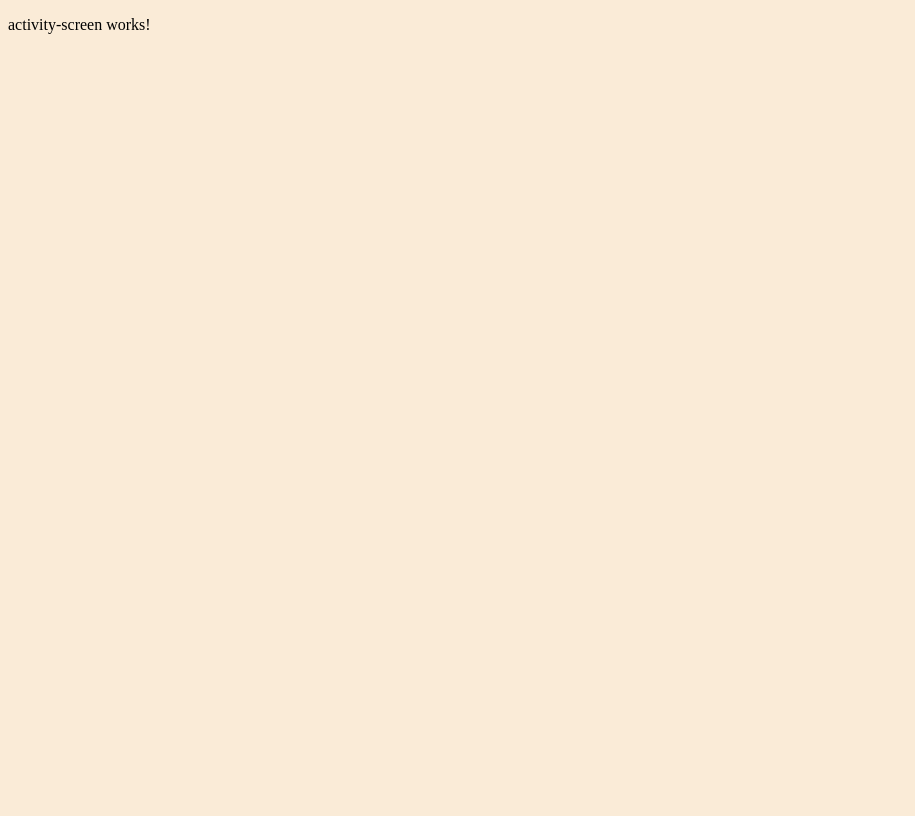
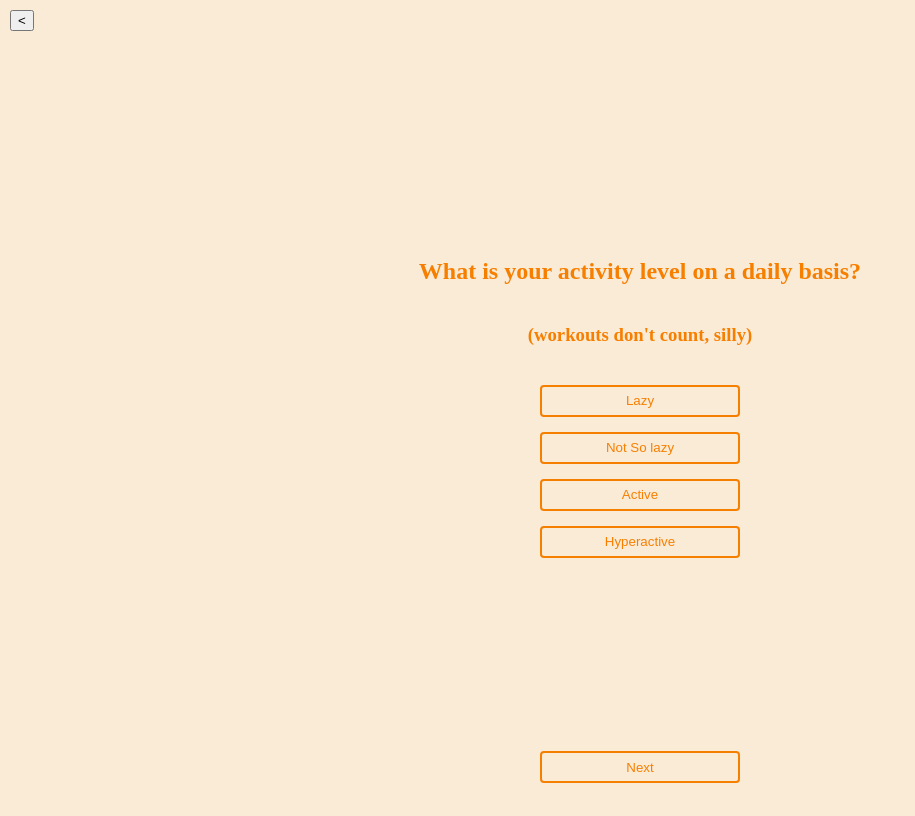
Before and after one commit to madspecco/gymcrab, an Angular app in the folder ui/: page /activity-screen in a window 1280 px wide. Shown: the whole page, without its empty margins (0-915 px from the left). Built offline with nearby package versions, Linux system fonts and the light colour scheme.

Commit message:
styled activity-screen
basic styling with respect to the color scheme

```diff
--- a/ui/src/app/activity-screen/activity-screen.component.css
+++ b/ui/src/app/activity-screen/activity-screen.component.css
@@ -0,0 +1,46 @@
+.selection-div {
+  display: flex;
+  flex-direction: column;
+  align-items: center;
+  justify-content: center;
+  height: 100vh;
+  background-color: antiquewhite;
+  border: none;
+}
+
+h2, h3 {
+  color: #f77f00;
+}
+
+#back-button {
+  position: absolute;
+  top: 10px;
+  left: 10px;
+}
+
+.button-div {
+  display: flex;
+  flex-direction: column;
+  justify-content: center;
+  align-items: center;
+  margin: 10px;
+  padding: 10px 20px;
+  gap: 15px;
+}
+
+#lazy, #not-so-lazy, #active, #hyper, #next {
+  border-radius: 4px;
+  width: 200px;
+  height: 32px;
+  color: #f77f00;
+  border-color: #f77f00;
+  border-style: solid;
+  background-color: antiquewhite;
+}
+
+#next {
+  position: absolute;
+  left: 50%;
+  bottom: 1px;
+  transform: translate(-50%, -50%);
+}
--- a/ui/src/app/activity-screen/activity-screen.component.html
+++ b/ui/src/app/activity-screen/activity-screen.component.html
@@ -1 +1,14 @@
-<p>activity-screen works!</p>
+<button id="back-button" (click)="goTo('goal-screen')"><</button>
+
+<div class="selection-div">
+  <h2>What is your activity level on a daily basis?</h2>
+  <h3>(workouts don't count, silly)</h3>
+  <div class="button-div">
+    <button id="lazy" class="selectable-btn">Lazy</button>
+    <button id="not-so-lazy" class="selectable-btn">Not So lazy</button>
+    <button id="active" class="selectable-btn">Active</button>
+    <button id="hyper" class="selectable-btn">Hyperactive</button>
+  </div>
+</div>
+
+<button id="next" (click)="goTo('activity-screen')">Next</button>
--- a/ui/src/app/activity-screen/activity-screen.component.ts
+++ b/ui/src/app/activity-screen/activity-screen.component.ts
@@ -1,4 +1,5 @@
 import { Component } from '@angular/core';
+import {Router} from "@angular/router";
 
 @Component({
   selector: 'app-activity-screen',
@@ -6,5 +7,9 @@ import { Component } from '@angular/core';
   styleUrls: ['./activity-screen.component.css']
 })
 export class ActivityScreenComponent {
+  constructor(private router: Router) {}
 
+  goTo(destination: string) {
+    this.router.navigate([`/${destination}`]);
+  }
 }
```
